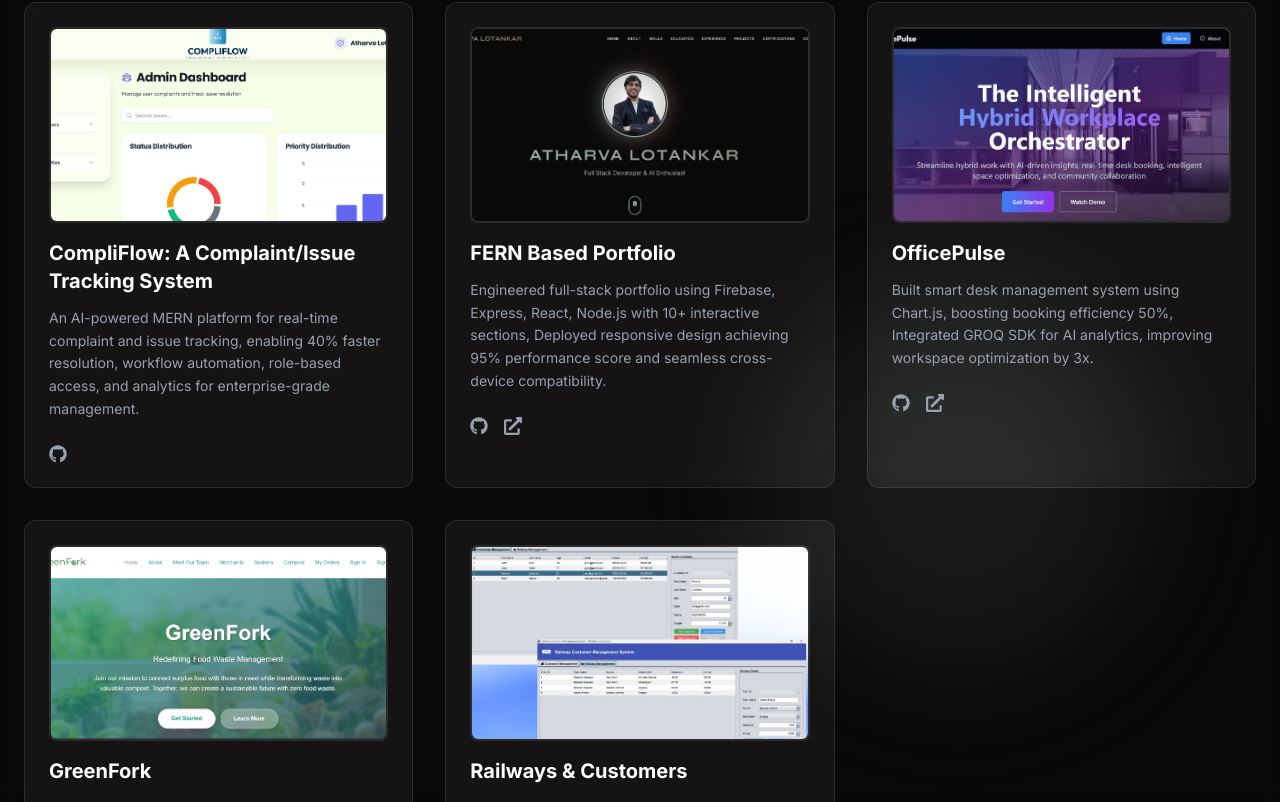
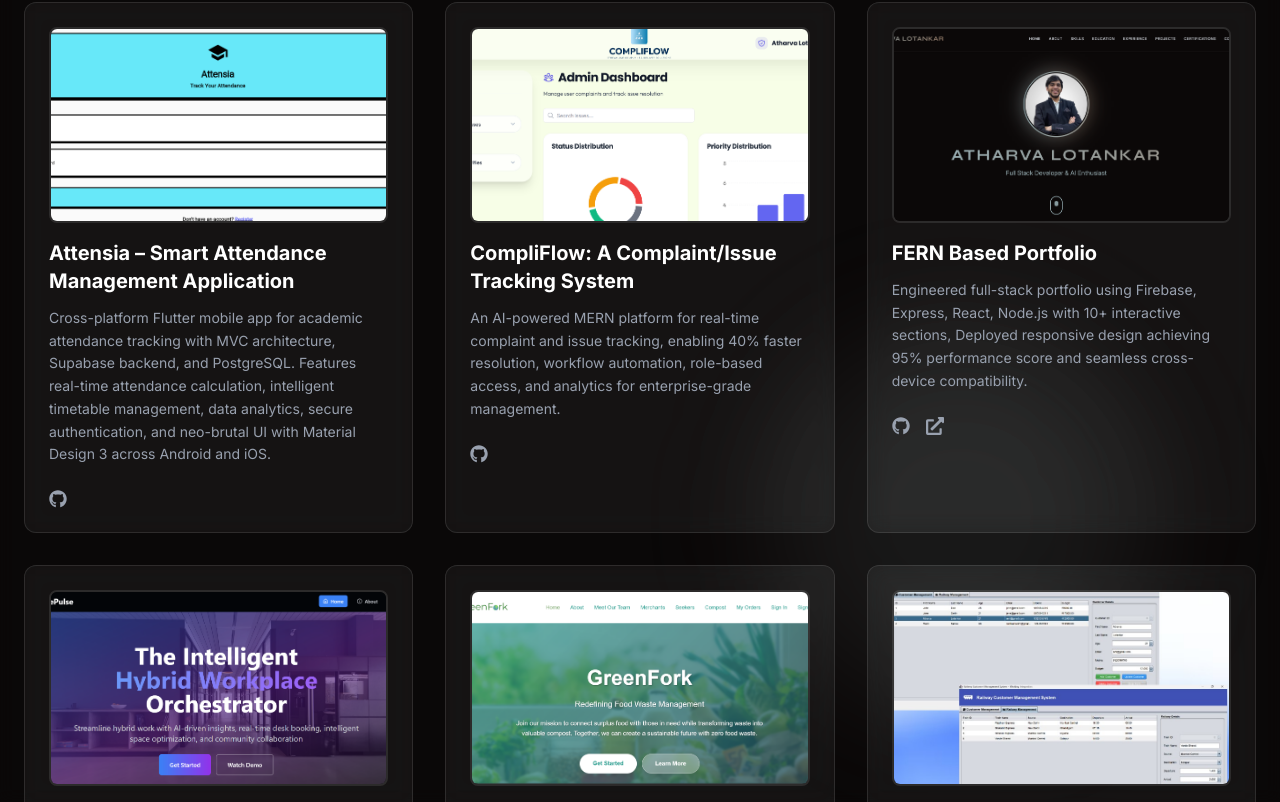
Before and after one commit to AtharvaLotankar11/My-Portfolio, a React (Vite) app in the folder frontend/: page / in a window 1280 px wide. Shown: the part 5666-6468 px from the top of the page. Built offline with nearby package versions, Linux system fonts and the light colour scheme; no server answers.

Commit message:
Few Changes

```diff
--- a/frontend/src/components/Projects.jsx
+++ b/frontend/src/components/Projects.jsx
@@ -11,6 +11,7 @@
 import railwayImg from '../assets/project_images/railway_cust_java.jpg';
 import compliflowImg from '../assets/project_images/compliflow_img.png';
 import instagramWrapImg from '../assets/project_images/Instagram_wrap.png';
+import attensiaImg from '../assets/project_images/attensia_pic.png';
 import clinifyImg from '../assets/project_images/clinify_his.png';
 import nexCartImg from '../assets/project_images/nexCart.png';
 
@@ -41,6 +42,14 @@
             image: instagramWrapImg,
             links: [
                 { icon: <FaGithub />, url: "https://github.com/AtharvaLotankar11/Instagram-Wrapped-Project.git" }
+            ]
+        },
+        {
+            title: "Attensia – Smart Attendance Management Application",
+            desc: "Cross-platform Flutter mobile app for academic attendance tracking with MVC architecture, Supabase backend, and PostgreSQL. Features real-time attendance calculation, intelligent timetable management, data analytics, secure authentication, and neo-brutal UI with Material Design 3 across Android and iOS.",
+            image: attensiaImg,
+            links: [
+                { icon: <FaGithub />, url: "https://github.com/AtharvaLotankar11/Attensia.git" }
             ]
         },
         {
--- a/frontend/src/index.css
+++ b/frontend/src/index.css
@@ -2,12 +2,20 @@
 @config "../tailwind.config.js";
 
 @layer base {
+  html {
+    scroll-behavior: smooth;
+    overflow-x: hidden;
+    max-width: 100vw;
+  }
+
   body {
     @apply bg-primary text-white font-sans overflow-x-hidden;
+    max-width: 100vw;
+    position: relative;
   }
 
-  html {
-    scroll-behavior: smooth;
+  * {
+    box-sizing: border-box;
   }
 }
 
--- a/frontend/tailwind.config.js
+++ b/frontend/tailwind.config.js
@@ -5,6 +5,23 @@
     "./src/**/*.{js,ts,jsx,tsx}",
   ],
   theme: {
+    container: {
+      center: true,
+      padding: {
+        DEFAULT: '1rem',
+        sm: '1.5rem',
+        lg: '2rem',
+        xl: '2.5rem',
+        '2xl': '3rem',
+      },
+      screens: {
+        sm: '640px',
+        md: '768px',
+        lg: '1024px',
+        xl: '1280px',
+        '2xl': '1400px',
+      },
+    },
     extend: {
       colors: {
         primary: "#0B0808", // Dark slate
```
Also changed, not shown: frontend/src/assets/project_images/attensia_pic.png (added).
